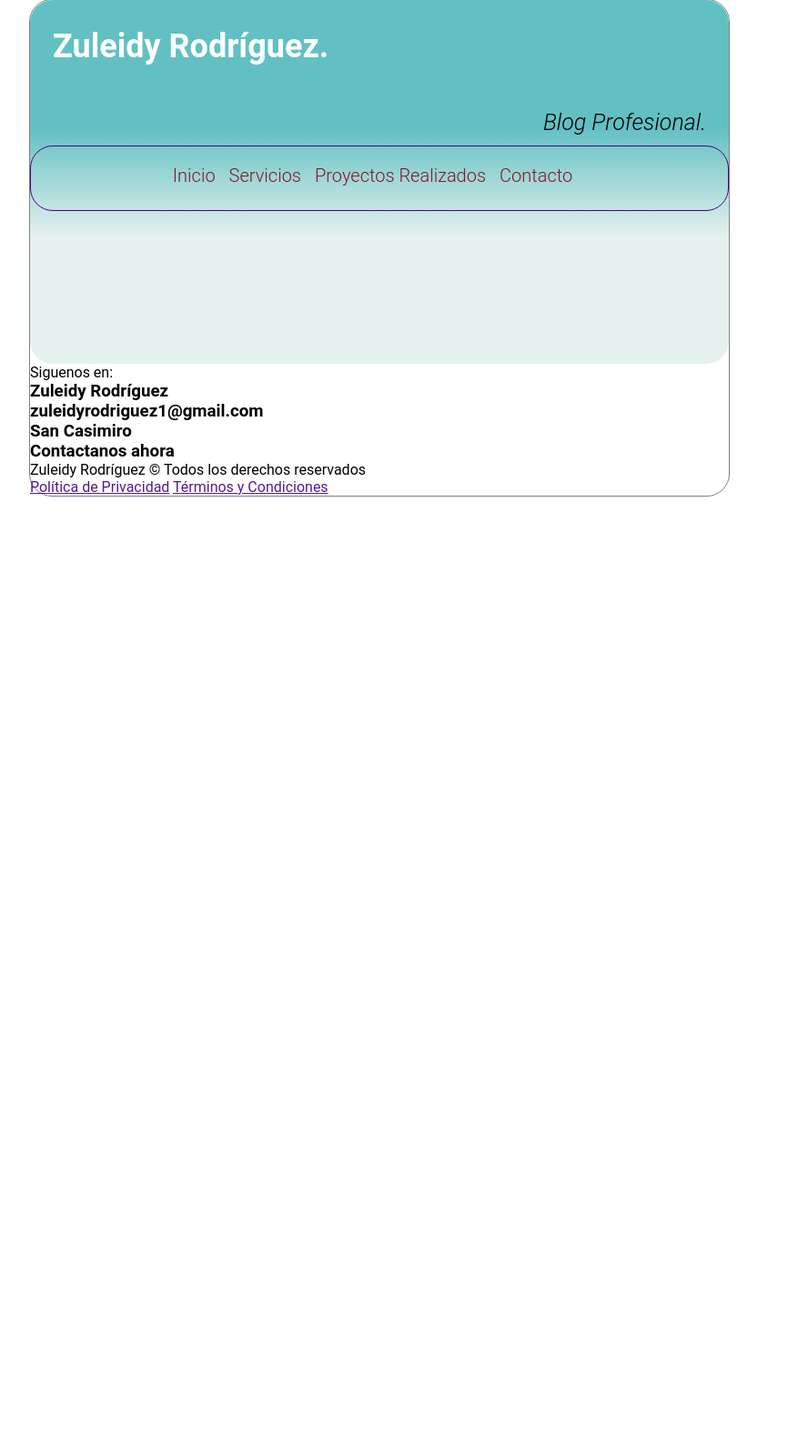
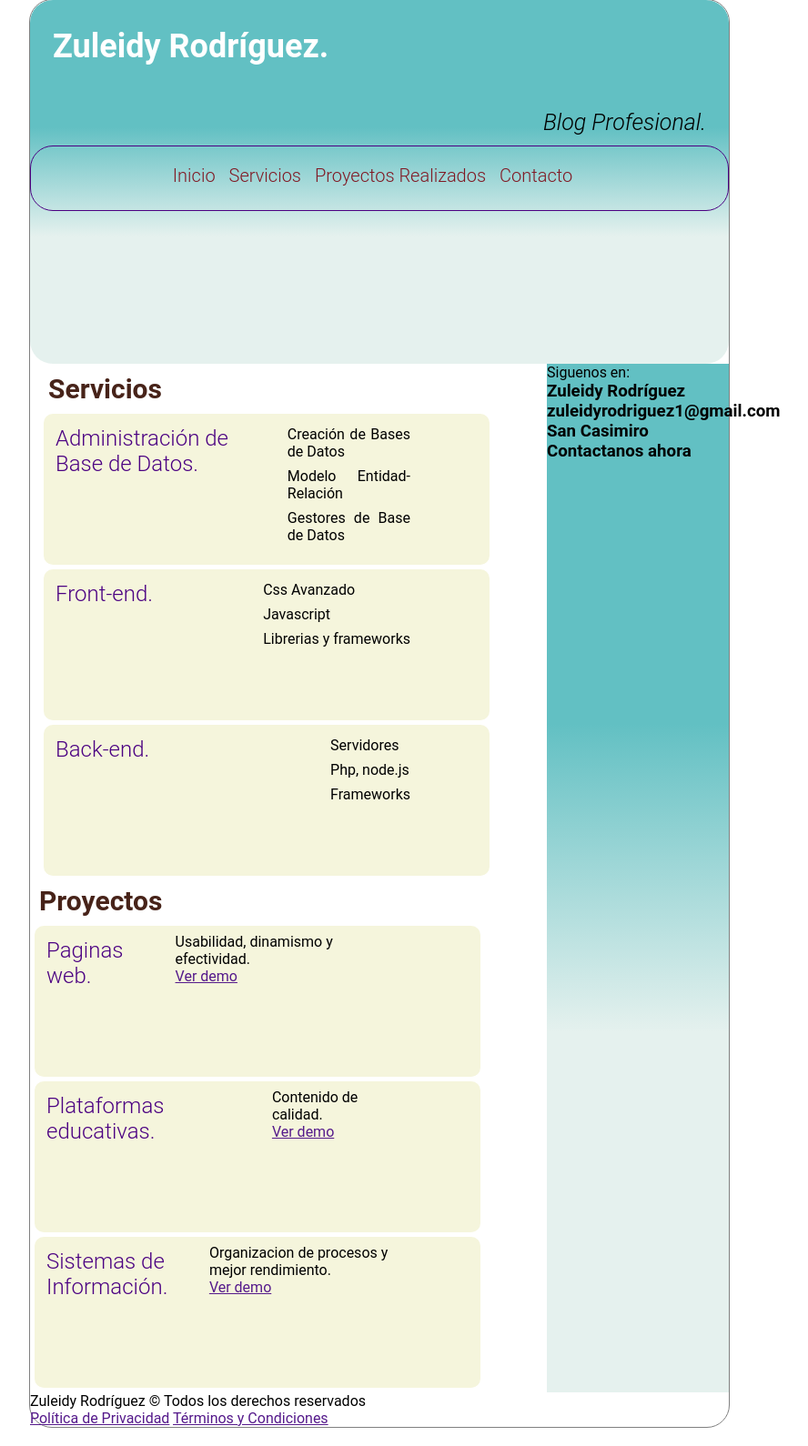
Before and after one commit to zulean1/Paginas-Web, a PHP site: page /views/blog.html in a window 1280 px wide. Shown: the part 21-1611 px from the top of the page at 91% size, without its empty margins (223-1111 px from the left). Before the commit the page ends 567 px from the top, so only its background shows below. Run offline with PHP 8.4, Linux system fonts and the light colour scheme.

Commit message:
agregando estilos a la carpeta blog, secciones creados

```diff
--- a/Blog/css/miestilo.css
+++ b/Blog/css/miestilo.css
@@ -86,3 +86,63 @@ body{
     margin-right: 15px;
     color: #801924;
 }
+
+.container{
+  display: flex;
+  justify-content: space-between;
+
+}
+
+.subtitulo{
+  color: #472319;
+  font-size: 30px;
+  font-weight: 700;
+  margin: 5px;
+  padding: 5px;
+}
+
+.content_main{
+
+  width: 500px;
+}
+
+.main_services{
+  width: 500px;
+  height: auto;
+  margin-right: 10px;
+  margin-left: 10px;
+}
+.articulos{
+  background: beige;
+  padding: 5px;
+  margin: 5px;
+  border-radius: 10px;
+}
+
+.card{
+  display: flex;
+  justify-content: space-between;
+  width: 400px;
+  padding: 3px;
+  margin-right: 2px;
+  height: 150px;
+}
+.card_text{
+    margin: 2px;
+    padding: 3px;
+    font-size: 24px;
+    font-weight: 300;
+    text-align: left;
+    color: indigo;
+
+}
+.parrafo{
+  margin: 2px;
+  padding: 3px;
+  color: black;
+  text-align: justify;
+}
+.sidebar{
+  width: 200px;
+   background: linear-gradient(180deg, #62C0C3 35%, #E5F1EE 65%);
+}
--- a/Blog/views/blog.html
+++ b/Blog/views/blog.html
@@ -23,12 +23,76 @@
 				</div>
 			</nav>
 		</header>
+      <div class="container">
+		<main class="content_main">
+		    <section class="main_services">
+		    	<h2 class="subtitulo">Servicios</h2>
+              <article class="articulos">
+              	<div class="card">
+              		<h3 class="card_text">Administración de Base de Datos.</h3>
+              		<div class="card_body">
+              			<p class="parrafo">Creación de Bases de Datos</p>
+              			<p class="parrafo">Modelo Entidad-Relación</p>
+              			<p class="parrafo">Gestores de Base de Datos</p>
+              		</div>
+              	</div>
+              </article>
+               <article class="articulos">
+              	<div class="card">
+              		<h3 class="card_text">Front-end.</h3>
+              		<div class="card_body">
+              			<p class="parrafo">Css Avanzado</p>
+              			<p class="parrafo">Javascript</p>
+              			<p class="parrafo">Librerias y frameworks</p>
+              		</div>
+              	</div>
+              </article>
+               <article class="articulos">
+              	<div class="card">
+              		<h3 class="card_text">Back-end.</h3>
+              		<div class="card_body">
+              			<p class="parrafo">Servidores</p>
+              			<p class="parrafo">Php, node.js</p>
+              			<p class="parrafo">Frameworks</p>
+              		</div>
+              	</div>
+              </article>
+		    </section>
+		    <section class="main_proyectos">
+		    	<h2 class="subtitulo">Proyectos</h2>
+		    	<div class="container_card">
+		       <article class="articulos">
+              	<div class="card">
+              		<h3 class="card_text">Paginas web.</h3>
+              		<div class="card_body">
+              			<p class="lema">Usabilidad, dinamismo y efectividad.</p>
+              			<a href="" class="button">Ver demo</a>
+              		</div>
+              	</div>
+              </article>
+               <article class="articulos">
+              	<div class="card">
+              		<h3 class="card_text">Plataformas educativas.</h3>
+              		<div class="card_body">
+              			<p class="lema">Contenido de calidad.</p>
+              			<a href="" class="button">Ver demo</a>
+              		</div>
+              	</div>
+              </article>
+               <article class="articulos">
+              	<div class="card">
+              		<h3 class="card_text">Sistemas de Información.</h3>
+              		<div class="card_body">
+              			<p class="lema">Organizacion de procesos y mejor rendimiento.</p>
+              			<a href="" class="button">Ver demo</a>
+              		</div>
+              	</div>
+              </article>
+		    	</div>
+		    </section>
+		</main>
 
-		<section class="services">
-
-		</section>
-
-		<aside class="">
+		<aside class="sidebar">
 			<div class="socialmedia">
 				<p class="socialmedia__legend">Siguenos en:</p>
 			</div>
@@ -47,6 +111,7 @@
 				</div>
 			</div>
 		</aside>
+		</div>
 		<footer class="footer">
 		<div class="container footer__caption">
 			<section class="download">
```
